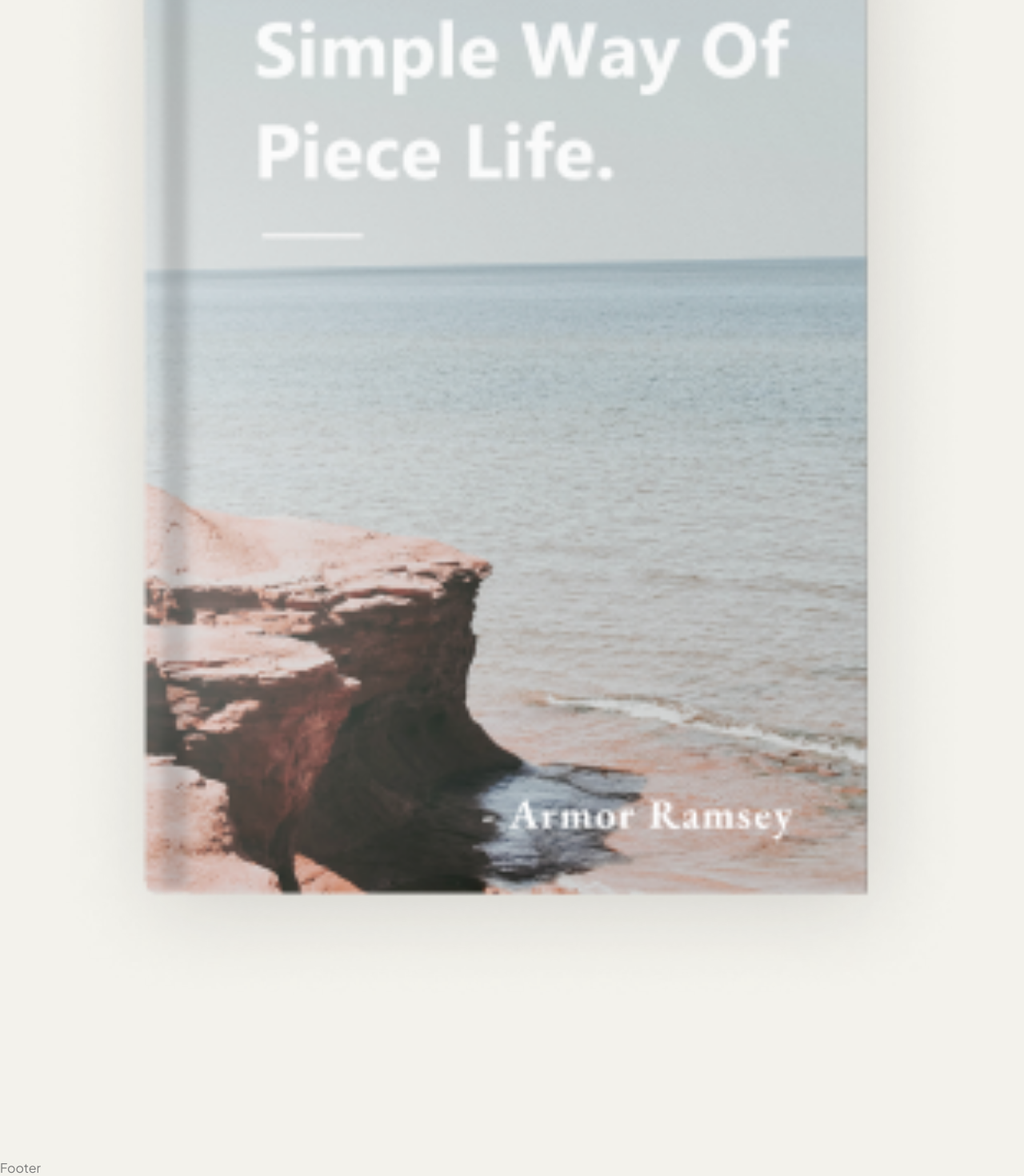
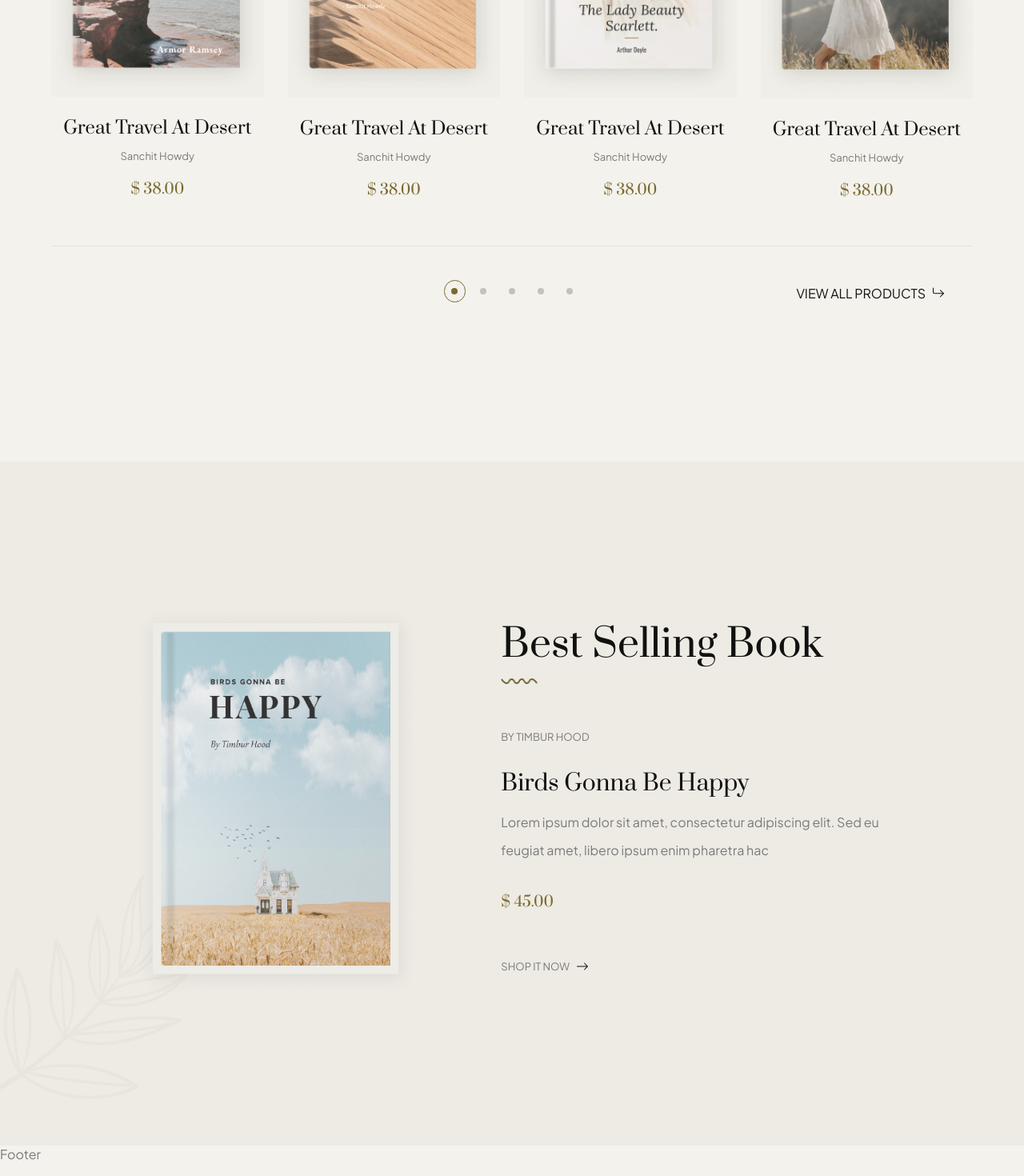
Before and after one commit to UnfetteredScholar/ProseHaven, a React (Vite) app in the folder vite-project/: page / in a window 1280 px wide. Shown: the part 1924-3394 px from the top of the page at 80% size. Built offline with nearby package versions, Linux system fonts and the light colour scheme.

Commit message:
Best selling

```diff
--- /dev/null
+++ b/vite-project/src/Components/BestSellingBooks/BestSellingBooks.css
@@ -0,0 +1,56 @@
+.BestSellingBook {
+	position: relative;
+	overflow: hidden;
+	background: var(--color-bg-2);
+}
+
+.treeShape {
+	position: absolute;
+	bottom: 0;
+	left: 0;
+	width: 300px;
+}
+
+.bestselling-container {
+	width: 74% !important;
+	display: grid;
+	grid-template-columns: 38% auto;
+	gap: 100px;
+	align-items: center;
+	position: relative;
+}
+
+.selling-book-right {
+	position: relative;
+	z-index: 1;
+}
+
+.sellingBookTitle {
+	margin-bottom: 50px;
+}
+
+.selling-book-right > div small {
+	text-transform: uppercase;
+}
+
+.selling-book-right h5 {
+	margin-top: 35px;
+	margin-bottom: 40px;
+}
+
+.selling-book-right h3 {
+	margin-top: 30px;
+	margin-bottom: 12px;
+}
+
+.selling-book-right .btn {
+	padding-left: 0;
+}
+
+.selling-book-right .btn:hover {
+	padding-left: 35px;
+}
+
+.selling-book-right .btn:hover small {
+	color: var(--color-bg-1) !important;
+}
--- /dev/null
+++ b/vite-project/src/Components/BestSellingBooks/BestSellingBooks.jsx
@@ -0,0 +1,61 @@
+import './BestSellingBooks.css';
+
+import { Link } from 'react-router-dom';
+
+// Title Props
+import TitleTypeTwo from '../../UI/TitleTypeTwo/TitleTypeTwo';
+
+// Import Tree Shape
+import TreeShape from '../../assets/treeShape.png';
+
+// Import Best selling books data
+import { sellingBooksData } from '../../Data/Data';
+
+// Import react icon
+import { BsArrowRight } from 'react-icons/bs';
+
+export default function BestSellingBooks() {
+	return (
+		<section className="BestSellingBook">
+			{/* Selling Book Tree Shape */}
+			<div className="treeShape">
+				<img src={TreeShape} alt="" />
+			</div>
+
+			{/* Selling book Content */}
+
+			{sellingBooksData.map(
+				({ img, infoTitle, infoTitleTop, desc, price, shopbtnLink }) => {
+					return (
+						<div className="container bestselling-container">
+							{/* Left */}
+							<div className="selling-book-left">
+								<img src={img} alt="" />
+							</div>
+
+							{/* Right */}
+							<div className="selling-book-right">
+								<TitleTypeTwo
+									Title={'Best Selling Book'}
+									ClassName="sellingBookTitle"
+								/>
+								<div>
+									<small>{infoTitleTop}</small>
+									<h3>{infoTitle}</h3>
+									<p>{desc}</p>
+									<h5>
+										<span>{price}</span>
+									</h5>
+									<Link to={shopbtnLink} className="btn ">
+										<small>Shop It Now</small>
+										<BsArrowRight />
+									</Link>
+								</div>
+							</div>
+						</div>
+					);
+				}
+			)}
+		</section>
+	);
+}
--- a/vite-project/src/Components/FeatureBooks/FeatureBooks.css
+++ b/vite-project/src/Components/FeatureBooks/FeatureBooks.css
@@ -0,0 +1,46 @@
+.feature-books-container {
+	position: relative;
+}
+
+.featurebook-box {
+	margin-top: 56px;
+	display: flex;
+	flex-direction: column;
+	gap: 24px;
+	text-align: center;
+}
+
+.featurebook {
+	background: var(--color-light);
+}
+
+.featurebook-info > div {
+	margin-top: 8px;
+	margin-bottom: 20px;
+}
+
+.feature-books-container .swiper-pagination {
+	margin: auto;
+	margin-top: 60px;
+}
+
+.feature-border {
+	margin-top: 56px;
+	height: 1px;
+	background: var(--color-dark-Ex);
+	width: 100%;
+}
+
+.feature-btn {
+	margin: auto;
+	margin-right: 0;
+	margin-top: -40px;
+}
+
+/* Max-width: 1024px */
+@media (max-width: 1024px) {
+	.feature-btn {
+		margin: auto;
+		margin-top: 30px;
+	}
+}
--- a/vite-project/src/Components/FeatureBooks/FeatureBooks.jsx
+++ b/vite-project/src/Components/FeatureBooks/FeatureBooks.jsx
@@ -16,37 +16,87 @@ import { featuredBooksData } from '../../Data/Data';
 //Import Link from React Router
 import { Link } from 'react-router-dom';
 
+//Import react icon
+import { BsArrowReturnRight } from 'react-icons/bs';
+
+// Swiper breakpoints
+const breakpoints = {
+	// when window width is <= 1024px
+	1024: {
+		slidesPerView: 4,
+		spaceBetween: 30,
+	},
+
+	//when window width is <= 768px
+	768: {
+		slidesPerView: 3,
+		spaceBetween: 20,
+	},
+
+	//when window width is <= 480px
+	480: {
+		slidesPerView: 2,
+		spaceBetween: 10,
+	},
+
+	//when window width is <= 0
+	0: {
+		slidesPerView: 1,
+		spaceBetween: 0,
+	},
+};
+
 export default function FeatureBooks() {
 	return (
-		<section>
+		<section className="Featured">
 			<div className="container feature-books-container">
 				{/* Title Props */}
 				<TitleTypeOne
-					TitleTop={'Some quality items'}
-					Title={'Featured Books'}
+					TitleTop={'You will love these'}
+					Title={'Books For You'}
 				/>
 
 				{/* Featured Books Slider */}
 				<Swiper
 					spaceBetween={50}
-					slidesPerView={1}
+					slidesPerView={4}
 					loop={true}
 					modules={[Pagination]}
 					pagination={{ el: '.swiper-pagination', clickable: true }}
+					breakpoints={breakpoints}
 				>
 					{featuredBooksData.map(
 						({ img, imgLlink, name, nameLink, writer, price }, index) => {
 							return (
 								<SwiperSlide key={index}>
 									<div className="featurebook-box">
-										<Link to={imgLlink}>
+										<Link to={imgLlink} className="featurebook">
 											<img src={img} alt="" />
 										</Link>
+										<div className="featurebook-info">
+											<Link to={nameLink}>
+												<h4>{name}</h4>
+											</Link>
+											<div>
+												<small>{writer}</small>
+											</div>
+											<h5>
+												<span>{price}</span>
+											</h5>
+										</div>
 									</div>
 								</SwiperSlide>
 							);
 						}
 					)}
+
+					<div className="feature-border container"></div>
+					{/* Swiper Pagination */}
+					<div className="swiper-pagination"></div>
+					{/* View all products button */}
+					<Link to="*" className="btn feature-btn">
+						View All Products <BsArrowReturnRight />
+					</Link>
 				</Swiper>
 			</div>
 		</section>
--- a/vite-project/src/Pages/Home.jsx
+++ b/vite-project/src/Pages/Home.jsx
@@ -2,6 +2,7 @@
 import Header from '../Components/Header/Header';
 import Brands from '../Components/Brands/Brands';
 import FeatureBooks from '../Components/FeatureBooks/FeatureBooks';
+import BestSellingBooks from '../Components/BestSellingBooks/BestSellingBooks';
 
 export default function Home() {
 	return (
@@ -9,6 +10,7 @@ export default function Home() {
 			<Header />
 			<Brands />
 			<FeatureBooks />
+			<BestSellingBooks />
 		</>
 	);
 }
--- /dev/null
+++ b/vite-project/src/UI/TitleTypeTwo/TitleTypeTwo.jsx
@@ -0,0 +1,13 @@
+import './TitleTypeTwo.css';
+
+// Import Victor Image
+import victor from '../../assets/victor.png';
+
+export default function TitleTypeTwo({ ClassName, Title, TitleTop }) {
+	return (
+		<div className={`titleTypeTwo ${ClassName}`}>
+			<h2>{Title}</h2>
+			<img src={victor} alt="" className="victor" />
+		</div>
+	);
+}
```
Also changed, not shown: vite-project/src/UI/TitleTypeTwo/TitleTypeTwo.css (added).
